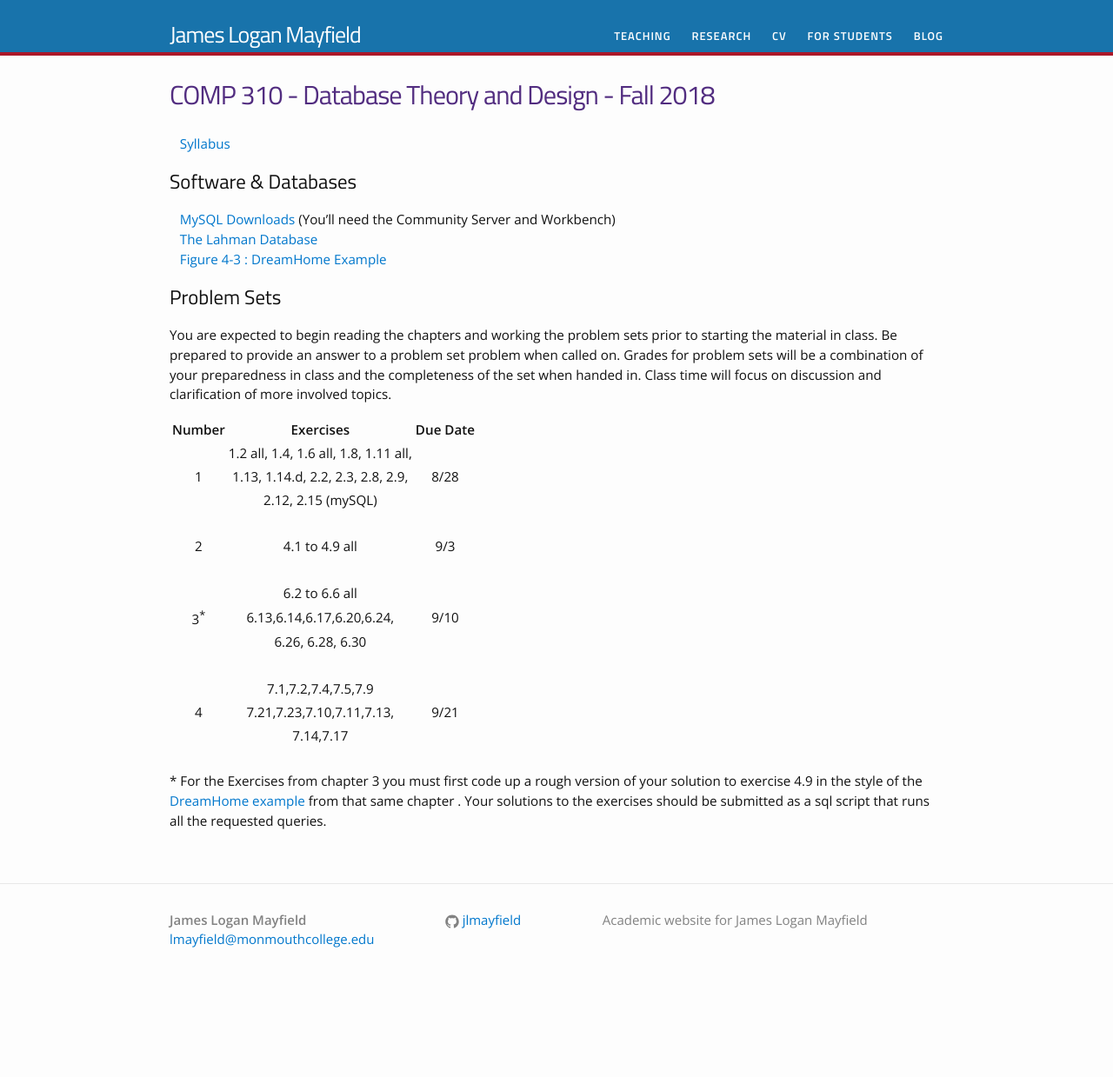
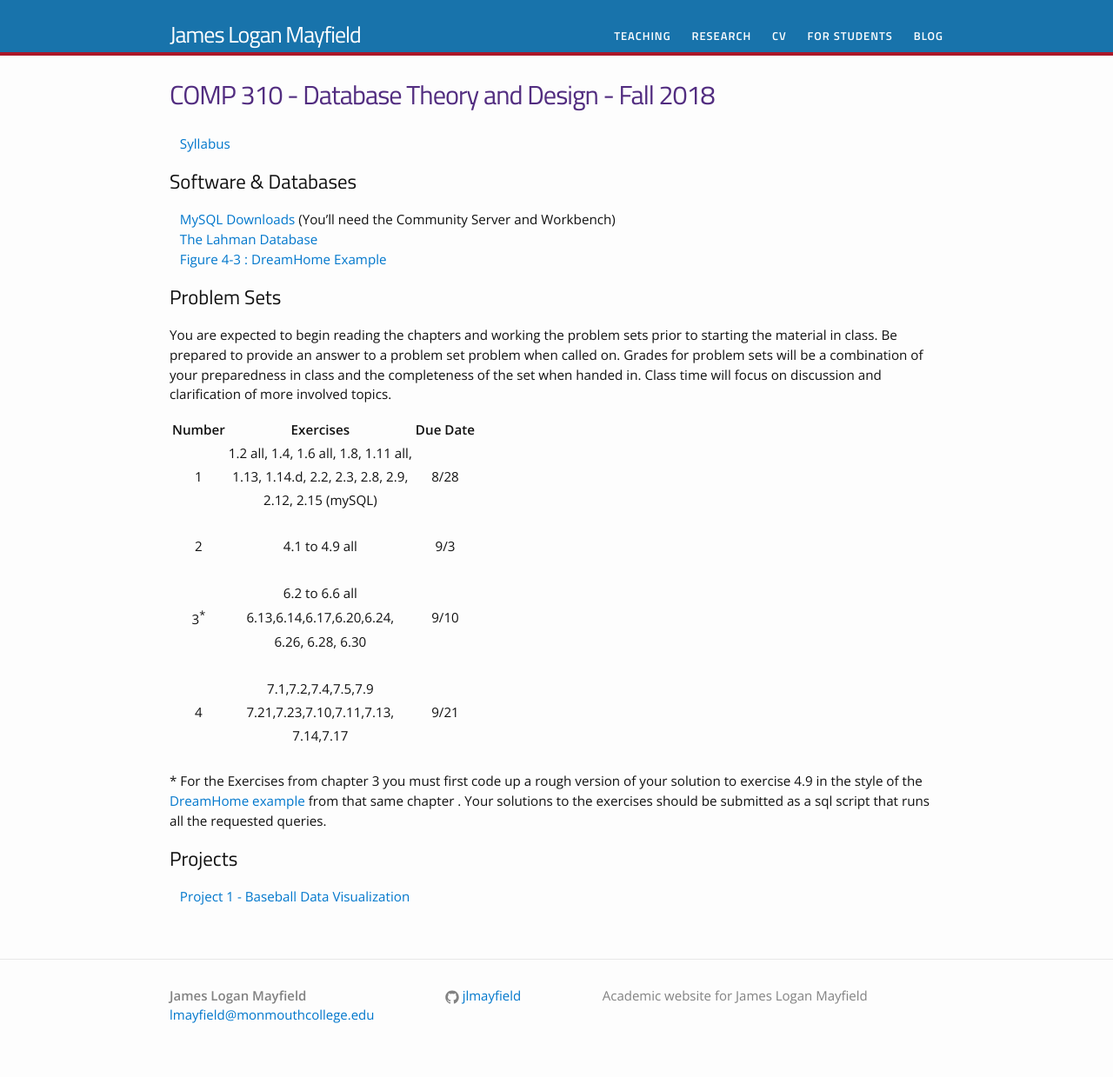
Before and after one commit to jlmayfield/jlmayfield.github.io, a Jekyll site: the page built from teaching/comp310.md, in a window 1280 px wide. Shown: the whole page at 87% size. Built offline with Jekyll 4.4.1, drawn with Linux system fonts in a browser that asks for light colours; before the commit the page ends 1152 px from its top, so only the background shows below that.

Commit message:
fa18.c310. project 1.

```diff
--- a/teaching/comp310.md
+++ b/teaching/comp310.md
@@ -36,3 +36,7 @@ You are expected to begin reading the chapters and working the problem sets prio
 
 
 \*  For the Exercises from chapter 3 you must first code up a rough version of your solution to exercise 4.9 in the style of the [DreamHome example](/teaching/COMP310/src/fig4.3.sql) from that same chapter .  Your solutions to the exercises should be submitted as a sql script that runs all the requested queries.
+
+## Projects
+
+&nbsp;&nbsp;&nbsp;[Project 1 - Baseball Data Visualization](/teaching/COMP310/comp310-project1.pdf)
```
Also changed, not shown: 1 other file.
